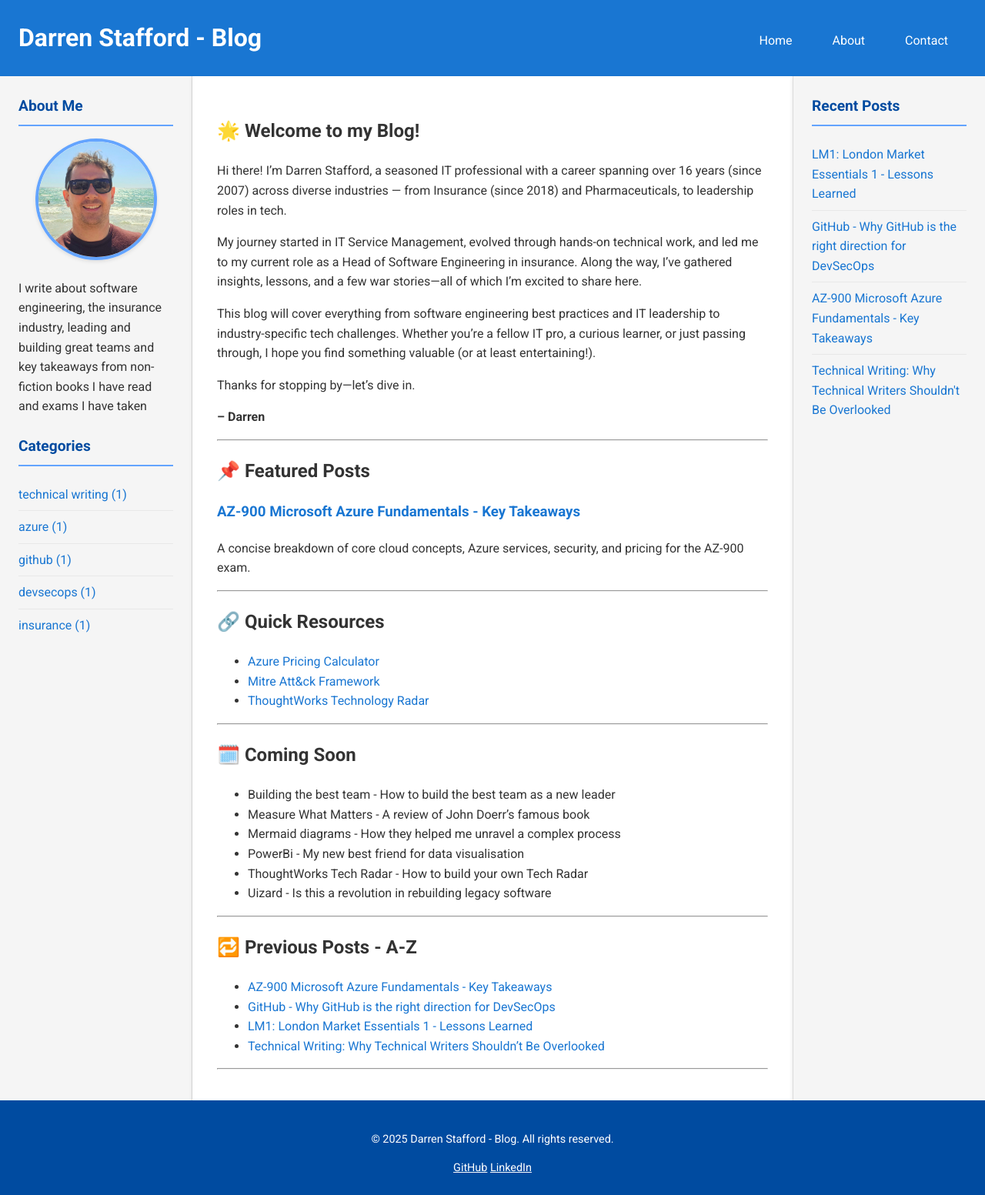
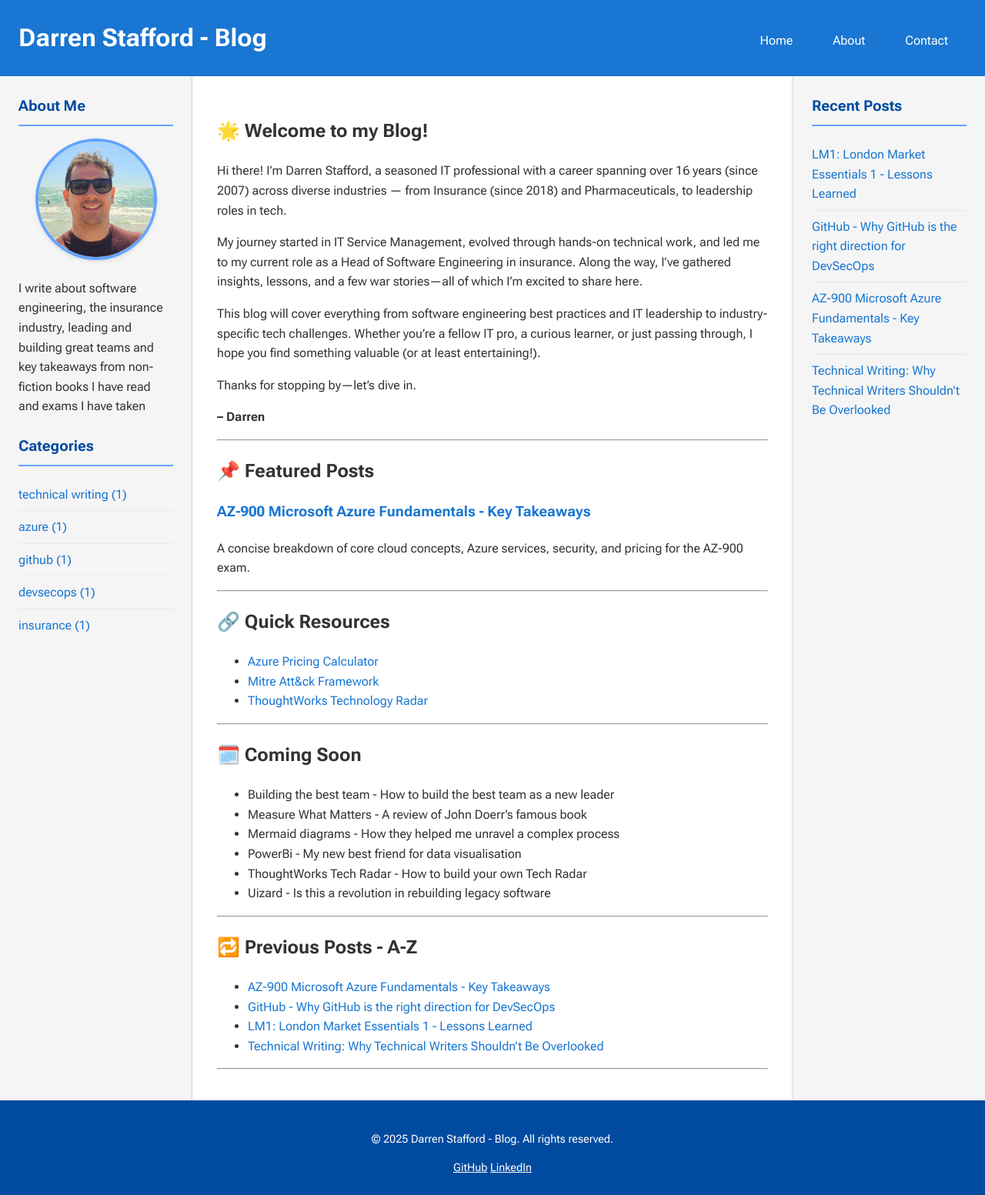
Before and after one commit to dazstaffs/blog, a Jekyll site: the page built from index.md, in a window 1280 px wide. Shown: the whole page at 77% size. Built offline with Jekyll 4.4.1, drawn with Linux system fonts in a browser that asks for light colours.

Commit message:
adding roboto font

```diff
--- a/_layouts/default.html
+++ b/_layouts/default.html
@@ -7,7 +7,8 @@
   <link rel="stylesheet" href="{{ site.baseurl }}/assets/css/main.css">
   <link rel="stylesheet" href="https://cdnjs.cloudflare.com/ajax/libs/font-awesome/5.15.4/css/all.min.css">
   <link rel="icon" href="{{ site.baseurl }}/assets/images/logo.svg" type="image/svg+xml">
-  <link href="https://fonts.googleapis.com/css2?family=Roboto:wght@300;400;500;700&display=swap" rel="stylesheet">
+  <!-- <link href="https://fonts.googleapis.com/css2?family=Roboto:wght@300;400;500;700&display=swap" rel="stylesheet"> -->
+  <link href="https://fonts.googleapis.com/css2?family=Roboto+Flex:opsz,wght@8..144,100..1000&display=swap" rel="stylesheet">
 </head>
 <body>
   <div class="container">
--- a/_sass/main.scss
+++ b/_sass/main.scss
@@ -6,7 +6,7 @@ $secondary-color: #f5f5f5;
 $text-color: #333;
 $light-text: #fff;
 $shadow: 0 2px 5px rgba(0, 0, 0, 0.1);
-$font-primary: 'Roboto', sans-serif;
+$font-primary: 'Roboto Flex', sans-serif;
 
 // Mixins
 @mixin flex-center {
```
